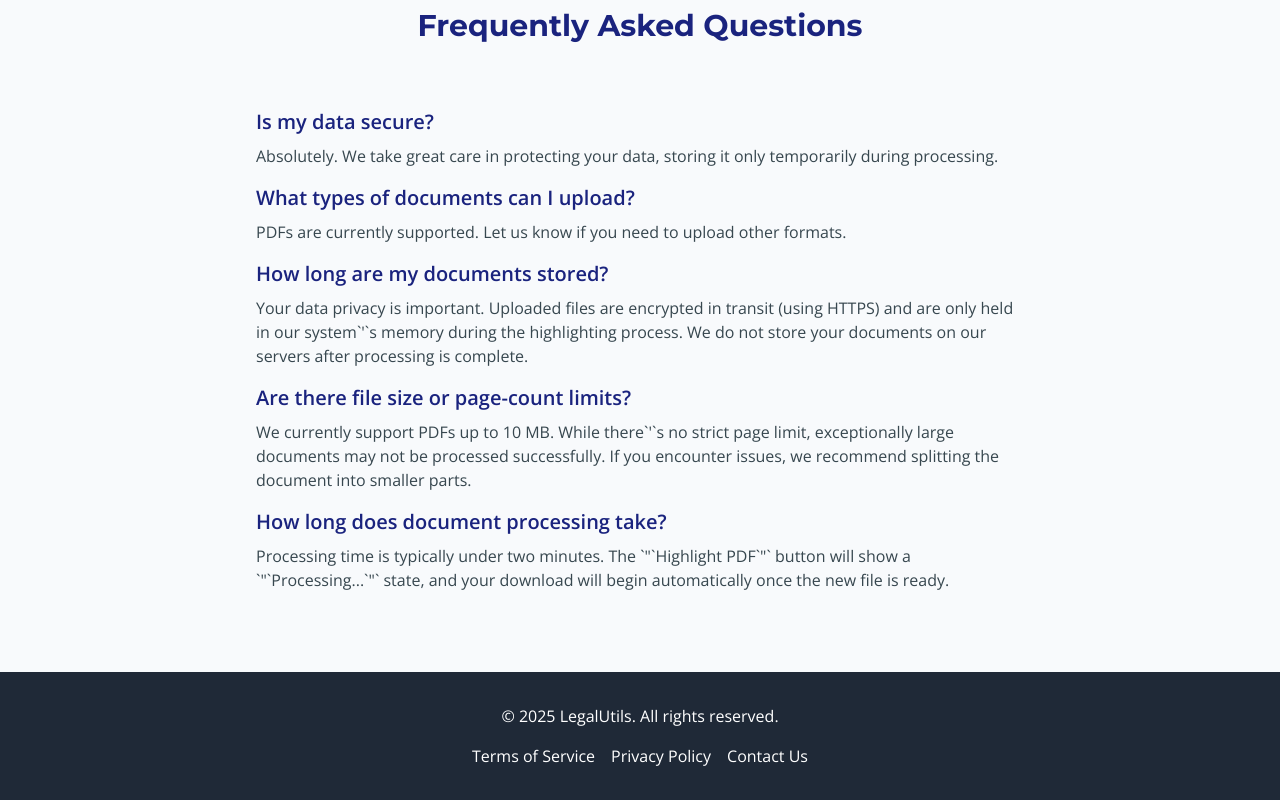
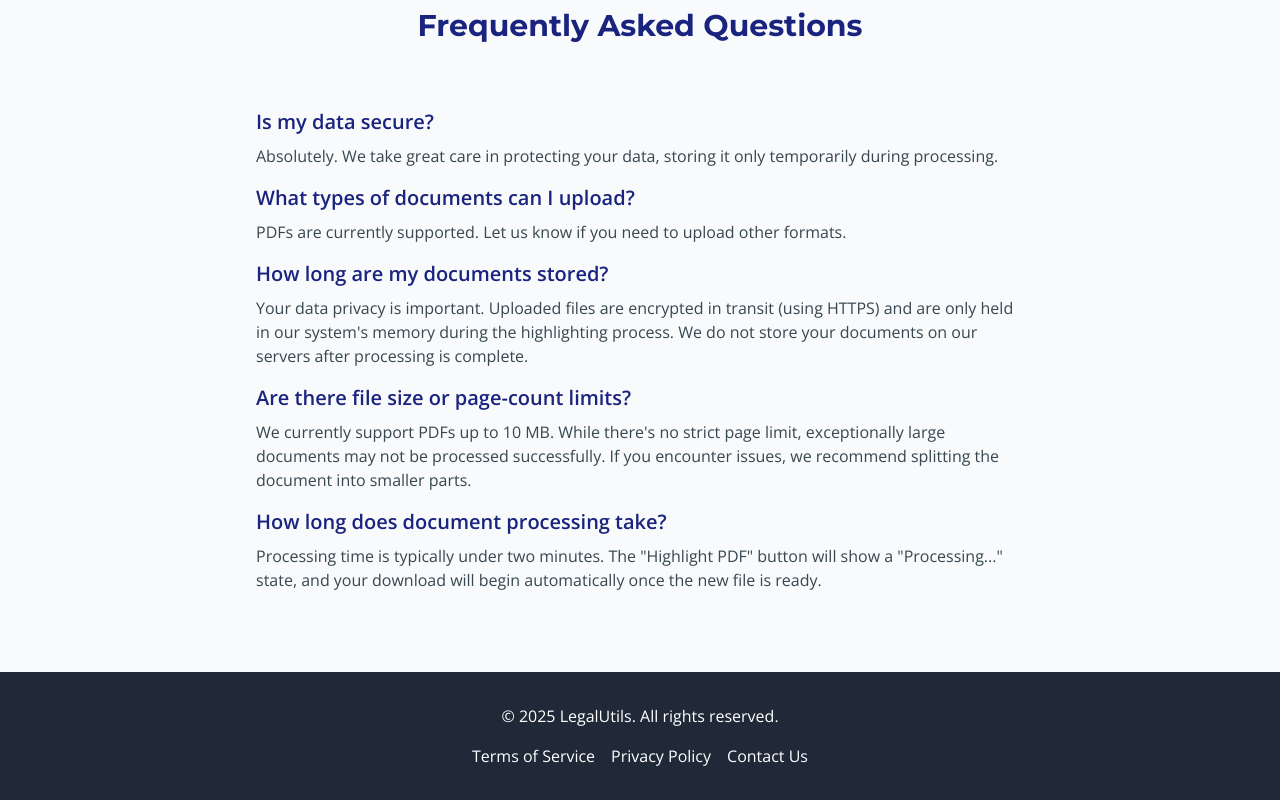
Before and after one commit to shoepack/legal-eagle, a Next.js app: page / in a window 1280 px wide. Shown: the part 1709-2509 px from the top of the page. Built offline with nearby package versions, Linux system fonts and the light colour scheme.

Commit message:
Fix unescaped chars

```diff
--- a/src/app/page.tsx
+++ b/src/app/page.tsx
@@ -247,7 +247,7 @@ export default function Home() {
             </h3>
             <p className="text-slate-gray">
               Your data privacy is important. Uploaded files are encrypted in
-              transit (using HTTPS) and are only held in our system`'`s memory
+              transit (using HTTPS) and are only held in our system's memory
               during the highlighting process. We do not store your documents on
               our servers after processing is complete.
             </p>
@@ -257,7 +257,7 @@ export default function Home() {
               Are there file size or page-count limits?
             </h3>
             <p className="text-slate-gray">
-              We currently support PDFs up to 10 MB. While there`'`s no strict
+              We currently support PDFs up to 10 MB. While there's no strict
               page limit, exceptionally large documents may not be processed
               successfully. If you encounter issues, we recommend splitting the
               document into smaller parts.
@@ -268,9 +268,9 @@ export default function Home() {
               How long does document processing take?
             </h3>
             <p className="text-slate-gray">
-              Processing time is typically under two minutes. The `"`Highlight
-              PDF`"` button will show a `"`Processing...`"` state, and your
-              download will begin automatically once the new file is ready.
+              Processing time is typically under two minutes. The "Highlight
+              PDF" button will show a "Processing..." state, and your download
+              will begin automatically once the new file is ready.
             </p>
           </div>
         </div>
```
